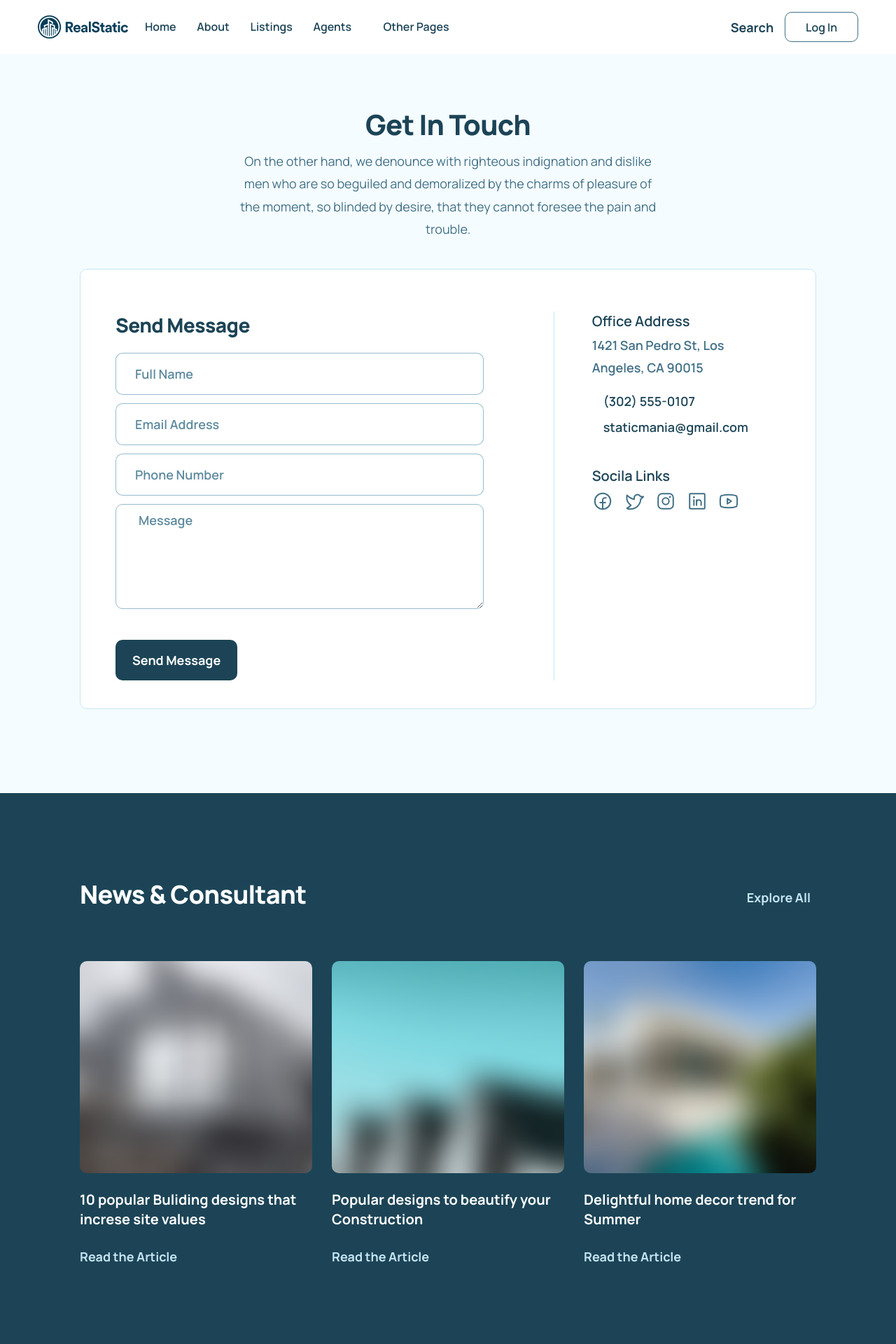
After one commit to sardor86/realstatic-backend, a Django app: page /contact/ in a window 1280 px wide. The commit adds this page. Shown: the top 1920 px of the page at 70% size. Run offline with Django 5.2, Linux system fonts and the light colour scheme; parts of the project's set-up code (start-up, migrations or seed data) failed here and were passed over; some libraries are stand-ins or nearby versions.

Commit message:
added contact page

```diff
--- a/Base/urls.py
+++ b/Base/urls.py
@@ -1,10 +1,11 @@
 from django.urls import path
-from Base.views import home_page, about_page, privacy_page, license_page
+from Base.views import home_page, about_page, privacy_page, license_page, contact_page
 
 
 urlpatterns = [
     path('', home_page, name='home'),
     path('about/', about_page, name='about'),
     path('privacy/', privacy_page, name='privacy'),
-    path('license/', license_page, name='license')
+    path('license/', license_page, name='license'),
+    path('contact/', contact_page, name='contact')
 ]
--- a/Base/views.py
+++ b/Base/views.py
@@ -16,3 +16,7 @@ def privacy_page(request) -> HttpResponse:
 
 def license_page(request) -> HttpResponse:
     return render(request, 'templates/base/license.html')
+
+
+def contact_page(request) -> HttpResponse:
+    return render(request, 'templates/base/contact.html')
--- a/templates/includes/footer.html
+++ b/templates/includes/footer.html
@@ -72,7 +72,7 @@
           <ul class="list-unstyled">
             <li><a href="index.html" class="footer-link">Home</a></li>
             <li><a href="about.html" class="footer-link">About</a></li>
-            <li><a href="contact.html" class="footer-link">Contact</a></li>
+            <li><a href="{% url 'contact' %}" class="footer-link">Contact</a></li>
             <li><a href="search.html" class="footer-link">Search</a></li>
           </ul>
         </div>
@@ -181,7 +181,7 @@
               <ul class="list-unstyled">
                 <li><a href="index.html" class="footer-link">Home</a></li>
                 <li><a href="about.html" class="footer-link">About</a></li>
-                <li><a href="contact.html" class="footer-link">Contact</a></li>
+                <li><a href="{% url 'contact' %}" class="footer-link">Contact</a></li>
                 <li><a href="search.html" class="footer-link">Search</a></li>
               </ul>
             </div>
@@ -231,7 +231,7 @@
               <ul class="list-unstyled">
                 <li><a href="index.html" class="footer-link">Home</a></li>
                 <li><a href="about.html" class="footer-link">About</a></li>
-                <li><a href="contact.html" class="footer-link">Contact</a></li>
+                <li><a href="{% url 'contact' %}" class="footer-link">Contact</a></li>
                 <li><a href="search.html" class="footer-link">Search</a></li>
               </ul>
             </div>
--- /dev/null
+++ b/templates/templates/base/contact.html
@@ -0,0 +1,117 @@
+{% extends 'base.html' %}
+
+
+{% block body %}
+<section class="contact" data-aos="fade-up" data-aos-once="true" data-aos-duration="1000">
+  <div class="container">
+    <div class="row">
+      <div class="col-lg-7 col-md-10 mx-auto">
+        <div class="contact-title text-center">
+          <h1>Get In Touch</h1>
+          <p>On the other hand, we denounce with righteous indignation and dislike men
+            who are so beguiled and demoralized by the charms of pleasure of the moment,
+            so blinded by desire, that they cannot foresee the pain and trouble.</p>
+        </div>
+      </div>
+    </div>
+    <div class="row">
+      <div class="col-12">
+        <div class="contact-form">
+          <div class="contact-form-layout">
+            <h4>Send Message</h4>
+            <form class="contact-form-items">
+              <div class="input-group">
+                <span class="input-group-text" >
+                  <i class="ph-user"></i>
+                </span>
+                <input type="text" class="form-control" placeholder="Full Name">
+              </div>
+              <div class="input-group">
+                <span class="input-group-text" >
+                  <i class="ph-envelope-simple-open"></i>
+                </span>
+                <input type="email" class="form-control" placeholder="Email Address" >
+              </div>
+              <div class="input-group">
+                <span class="input-group-text" >
+                  <i class="ph-phone"></i>
+                </span>
+                <input type="text" class="form-control" placeholder="Phone Number">
+              </div>
+              <div class="input-group">
+                <textarea class="form-control" placeholder="Message" rows="15" cols="20"></textarea>
+              </div>
+              <div class="w-100 contact-form-button">
+                <button type="submit" class="btn btn-large">Send Message</button>
+              </div>
+            </form>
+          </div>
+
+          <div class="contact-form-address">
+            <h6>Office Address</h6>
+            <p>1421 San Pedro St, Los Angeles, CA 90015</p>
+            <a href="tel:+05656565656" class="phone d-flex align-items-center">
+              <i class="ph-phone"></i>
+              <span>(302) 555-0107</span>
+            </a>
+            <a href="tel:+05656565656" class="mail d-flex align-items-center">
+              <i class="ph-envelope-simple-open"></i>
+              <span>staticmania@gmail.com</span>
+            </a>
+            <div class="contact-social">
+              <h6>Socila Links</h6>
+              <ul class="list-unstyled list-inline">
+                <li class="list-inline-item">
+                  <a href="#">
+                    <svg width="30" height="30" viewBox="0 0 30 30" fill="none" xmlns="http://www.w3.org/2000/svg">
+                      <path d="M15 26.25C21.2132 26.25 26.25 21.2132 26.25 15C26.25 8.7868 21.2132 3.75 15 3.75C8.7868 3.75 3.75 8.7868 3.75 15C3.75 21.2132 8.7868 26.25 15 26.25Z" stroke="#417086" stroke-width="2" stroke-linecap="round" stroke-linejoin="round"/>
+                      <path d="M19.6875 10.3125H17.8125C17.0666 10.3125 16.3512 10.6088 15.8238 11.1363C15.2963 11.6637 15 12.3791 15 13.125V26.25" stroke="#417086" stroke-width="2" stroke-linecap="round" stroke-linejoin="round"/>
+                      <path d="M11.25 16.875H18.75" stroke="#417086" stroke-width="2" stroke-linecap="round" stroke-linejoin="round"/>
+                    </svg>
+                  </a>
+                </li>
+                <li class="list-inline-item">
+                  <a href="#">
+                    <svg width="30" height="30" viewBox="0 0 30 30" fill="none" xmlns="http://www.w3.org/2000/svg">
+                      <path d="M15.0001 10.3128C15.0002 9.23584 15.3712 8.19171 16.0505 7.35601C16.7299 6.5203 17.6762 5.94397 18.7305 5.72391C19.7848 5.50386 20.8827 5.6535 21.8396 6.14767C22.7966 6.64185 23.5542 7.45042 23.9851 8.43746L28.1251 8.4375L24.3444 12.2183C24.0982 16.021 22.414 19.5875 19.6338 22.1935C16.8536 24.7996 13.1858 26.2499 9.37514 26.25C5.62514 26.25 4.68764 24.8438 4.68764 24.8438C4.68764 24.8438 8.43764 23.4375 10.3126 20.625C10.3126 20.625 2.81264 16.875 4.68764 6.5625C4.68764 6.5625 9.37514 11.25 14.9985 12.1875L15.0001 10.3128Z" stroke="#417086" stroke-width="2" stroke-linecap="round" stroke-linejoin="round"/>
+                    </svg>
+                  </a>
+                </li>
+                <li class="list-inline-item">
+                  <a href="#">
+                    <svg width="30" height="30" viewBox="0 0 30 30" fill="none" xmlns="http://www.w3.org/2000/svg">
+                      <path d="M15 19.6875C17.5888 19.6875 19.6875 17.5888 19.6875 15C19.6875 12.4112 17.5888 10.3125 15 10.3125C12.4112 10.3125 10.3125 12.4112 10.3125 15C10.3125 17.5888 12.4112 19.6875 15 19.6875Z" stroke="#417086" stroke-width="2" stroke-miterlimit="10"/>
+                      <path d="M20.1562 4.21875H9.84375C6.73715 4.21875 4.21875 6.73715 4.21875 9.84375V20.1562C4.21875 23.2629 6.73715 25.7812 9.84375 25.7812H20.1562C23.2629 25.7812 25.7812 23.2629 25.7812 20.1562V9.84375C25.7812 6.73715 23.2629 4.21875 20.1562 4.21875Z" stroke="#417086" stroke-width="2" stroke-linecap="round" stroke-linejoin="round"/>
+                      <path d="M21.0938 10.3125C21.8704 10.3125 22.5 9.6829 22.5 8.90625C22.5 8.1296 21.8704 7.5 21.0938 7.5C20.3171 7.5 19.6875 8.1296 19.6875 8.90625C19.6875 9.6829 20.3171 10.3125 21.0938 10.3125Z" fill="#417086"/>
+                    </svg>
+                  </a>
+                </li>
+                <li class="list-inline-item">
+                  <a href="#">
+                    <svg width="30" height="30" viewBox="0 0 30 30" fill="none" xmlns="http://www.w3.org/2000/svg">
+                      <path d="M24.8438 4.21875H5.15625C4.63848 4.21875 4.21875 4.63848 4.21875 5.15625V24.8438C4.21875 25.3615 4.63848 25.7812 5.15625 25.7812H24.8438C25.3615 25.7812 25.7812 25.3615 25.7812 24.8438V5.15625C25.7812 4.63848 25.3615 4.21875 24.8438 4.21875Z" stroke="#417086" stroke-width="2" stroke-linecap="round" stroke-linejoin="round"/>
+                      <path d="M14.0625 13.125V20.625" stroke="#417086" stroke-width="2" stroke-linecap="round" stroke-linejoin="round"/>
+                      <path d="M10.3125 13.125V20.625" stroke="#417086" stroke-width="2" stroke-linecap="round" stroke-linejoin="round"/>
+                      <path d="M14.0625 16.4063C14.0625 15.536 14.4082 14.7014 15.0236 14.0861C15.6389 13.4707 16.4735 13.125 17.3438 13.125C18.214 13.125 19.0486 13.4707 19.6639 14.0861C20.2793 14.7014 20.625 15.536 20.625 16.4063V20.625" stroke="#417086" stroke-width="2" stroke-linecap="round" stroke-linejoin="round"/>
+                      <path d="M10.3125 10.7812C11.0892 10.7812 11.7188 10.1517 11.7188 9.375C11.7188 8.59835 11.0892 7.96875 10.3125 7.96875C9.53585 7.96875 8.90625 8.59835 8.90625 9.375C8.90625 10.1517 9.53585 10.7812 10.3125 10.7812Z" fill="#417086"/>
+                    </svg>
+                  </a>
+                </li>
+                <li class="list-inline-item">
+                  <a href="#">
+                    <svg width="30" height="30" viewBox="0 0 30 30" fill="none" xmlns="http://www.w3.org/2000/svg">
+                      <path d="M18.75 15L13.125 11.25V18.75L18.75 15Z" stroke="#417086" stroke-width="2" stroke-linecap="round" stroke-linejoin="round"/>
+                      <path d="M2.8125 15C2.8125 18.4869 3.17275 20.5328 3.44661 21.5843C3.51982 21.8715 3.6604 22.1371 3.85671 22.3591C4.05302 22.5812 4.2994 22.7532 4.57546 22.861C8.49853 24.3686 15 24.3272 15 24.3272C15 24.3272 21.5014 24.3686 25.4245 22.861C25.7006 22.7532 25.9469 22.5812 26.1433 22.3592C26.3396 22.1371 26.4802 21.8715 26.5534 21.5844C26.8272 20.5329 27.1875 18.4869 27.1875 15C27.1875 11.513 26.8272 9.4671 26.5534 8.41559C26.4802 8.12842 26.3396 7.86282 26.1433 7.6408C25.947 7.41878 25.7006 7.24673 25.4245 7.13891C21.5015 5.63132 15 5.67272 15 5.67272C15 5.67272 8.49861 5.63132 4.57549 7.1389C4.29944 7.24671 4.05305 7.41876 3.85674 7.64078C3.66043 7.8628 3.51984 8.1284 3.44664 8.41557C3.17277 9.46707 2.8125 11.513 2.8125 15Z" stroke="#417086" stroke-width="2" stroke-linecap="round" stroke-linejoin="round"/>
+                    </svg>
+                  </a>
+                </li>
+              </ul>
+
+            </div>
+          </div>
+        </div>
+      </div>
+    </div>
+  </div>
+</section>
+{% endblock %}
```
